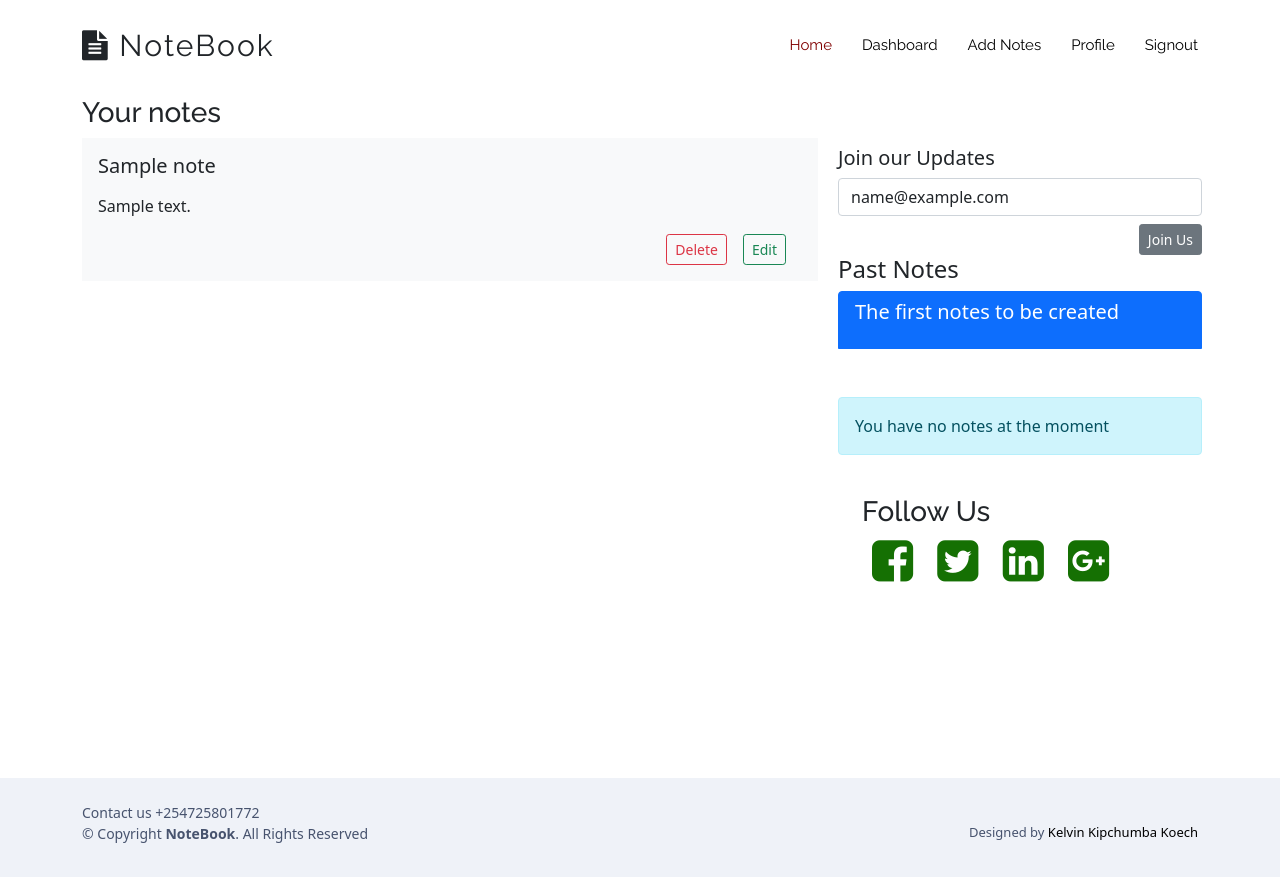
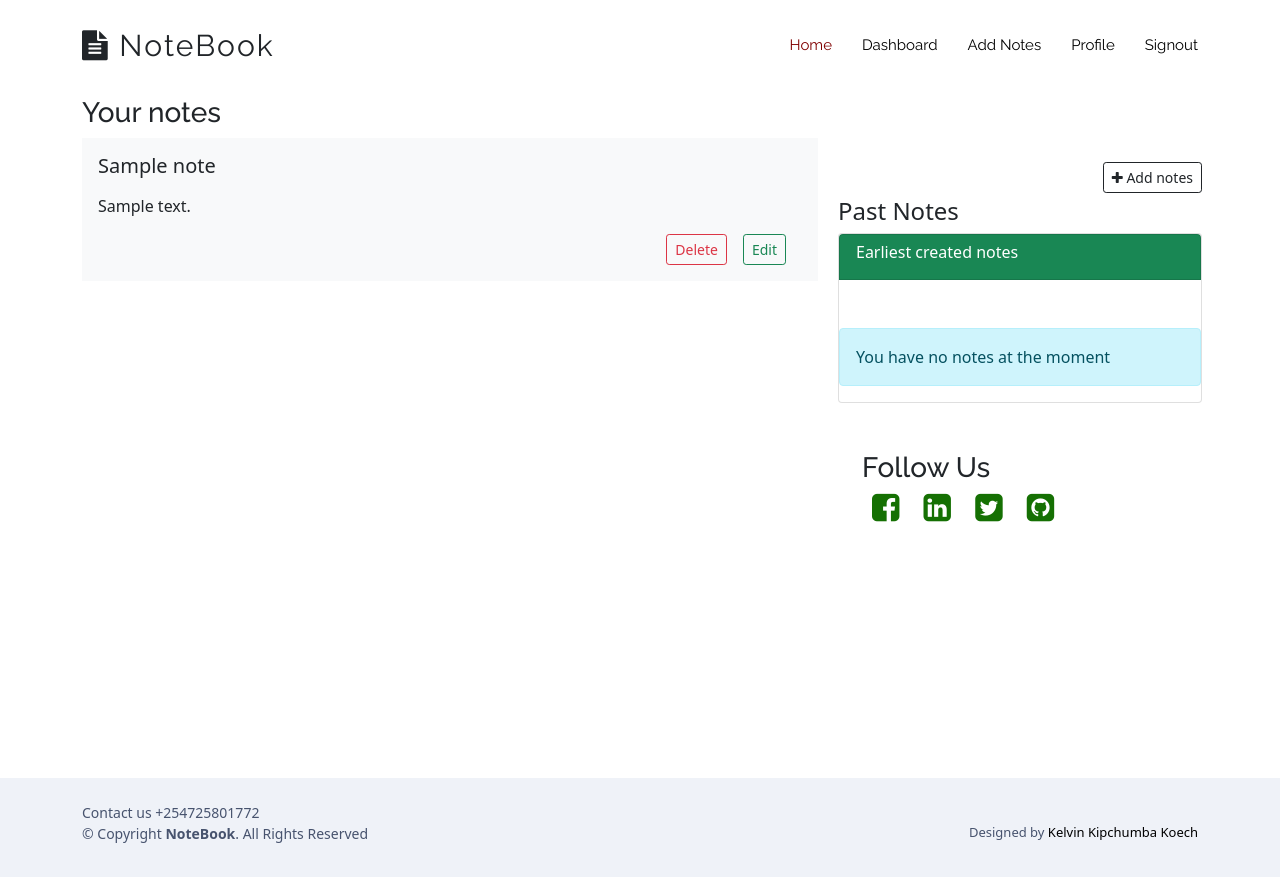
Before and after one commit to k-koech/notebook_django, a Django app: page /notes/1 in a window 1280 px wide. Run offline with Django 3.2, Linux system fonts and the light colour scheme; a user stored in the database is signed in; tables that the repository leaves empty hold one stand-in row (values such as "Sample post"); some libraries are stand-ins or nearby versions.

Commit message:
added a sidebar in notes page

```diff
--- a/notes/static/assets/css/style.css
+++ b/notes/static/assets/css/style.css
@@ -252,9 +252,9 @@
   font-size: 15px;
   color: #740000;
 }
-.navbar-mobile a:hover, .navbar-mobile .active, .navbar-mobile li:hover > a {
-  /* color: #5777ba; */
-}
+/* .navbar-mobile a:hover, .navbar-mobile .active, .navbar-mobile li:hover > a {
+   color: #5777ba;
+} */
 .navbar-mobile .getstarted, .navbar-mobile .getstarted:focus {
   margin: 15px;
 }
--- a/notes/templates/includes/base.html
+++ b/notes/templates/includes/base.html
@@ -33,7 +33,7 @@
 <body>
 
   <!-- ======= Header ======= -->
-  <header id="header" class="fixed-top  header-transparent pt-4 pb-5">
+  <header id="header" class="fixed-top  header-transparent pt-4 pb-3">
     <div class="container d-flex align-items-center justify-content-between">
 
       <div class="logo">
--- a/notes/templates/notes.html
+++ b/notes/templates/notes.html
@@ -36,39 +36,18 @@
               <footer>
               </footer>
             </article>
+          </div>
 
-
-
-          </div>
           <aside class="col-md-4 p-2 ">
 
-            <div class="well">
-              <h5>Join our Updates</h5>
-              <form class="form-horizontal">
-                <div class="form-group">
-                  <div class="col-sm-12">
-                    <input type="email" class="form-control" value="{{user.email}}" placeholder="Email">
+                <div class="well mt-3  mb-1 float-right" style="display: flex;justify-content: end;">
+                      <a href="/add_notes" class="btn btn-sm btn-outline-dark "><i class="fa fa-plus" aria-hidden="true"></i>
+                        Add notes</a>
                     </div>
-                </div>
-
-                <div class="form-group mt-2">
-                  <div class="col-sm-12 " style="display: flex;justify-content: right;">
-                    <button type="submit" class="btn btn-sm btn-secondary">Join Us</button>
-                  </div>
-
-                </div>
-              </form>
-
-
-            </div>
-
                     <h4>Past Notes</h4>
-            <div class="list-group">
-              <a href="#" class="list-group-item active">
-                <h5 class="list-group-item-heading">The first notes to be created</h5>
-                <p class="list-group-item-text">
-
-                </p>
+                    <div class="list-group card">
+                      <a href="#" class="list-group-item bg-success text-white">
+                        <h6 class="list-group-item-heading">Earliest created notes</h6>
                       </a>
                       {% if past_notes %}
                         {% for note in past_notes %}
@@ -81,25 +60,19 @@
                               You have no notes at the moment
                           </div>
                       {% endif %}
-
                 </div>
+                <div class="container mt-4 pt-4">
+                  <h3>Follow Us</h3>
+                  <div class="social">
+                    <a href="https://www.facebook.com/koechkelvin97" target="_blank"><i class="fa fa-2x fa-facebook-square"></i></a>
+                    <a href="https://www.linkedin.com/in/kelvin-koech-b4b8a514a/" target="_blank"><i class="fa fa-2x fa-linkedin-square"></i></a>
+                    <a href="https://mobile.twitter.com/triplek254" target="_blank"><i class="fa fa-2x fa-twitter-square"></i></a>
+                    <a href="https://github.com/k-koech" target="_blank"><i class="fa fa-2x fa-github-square"></i></a>
+                  </div>
+                </div>
+           </aside>
 
 
-
-
-
-
-      <div class="container mt-4">
-      <h3>Follow Us</h3>
-      <div class="social">
-        <a href=""><i class="fa fa-3x fa-facebook-square"></i></a>
-        <a href=""><i class="fa fa-3x fa-twitter-square"></i></a>
-        <a href=""><i class="fa fa-3x fa-linkedin-square"></i></a>
-        <a href=""><i class="fa fa-3x fa-google-plus-square"></i></a>
-      </div>
-
-      </div>
-      </aside>
 
 
 
--- a/notes/templates/profile.html
+++ b/notes/templates/profile.html
@@ -71,8 +71,6 @@
                                 {% endif %}
                             </div>
                         </div>
-
-
                     </div>
 
                 </div>
```
Also changed, not shown: notes/templates/dashboard.html (+0 -10 lines). Lines whose indentation alone changed are shown as unchanged.
